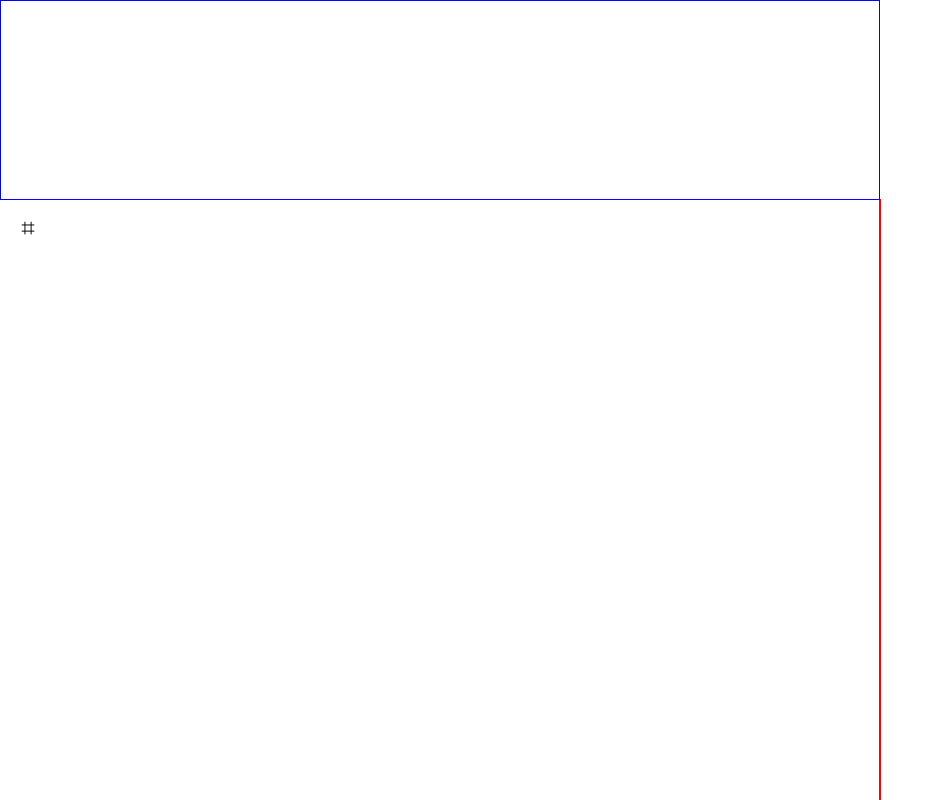
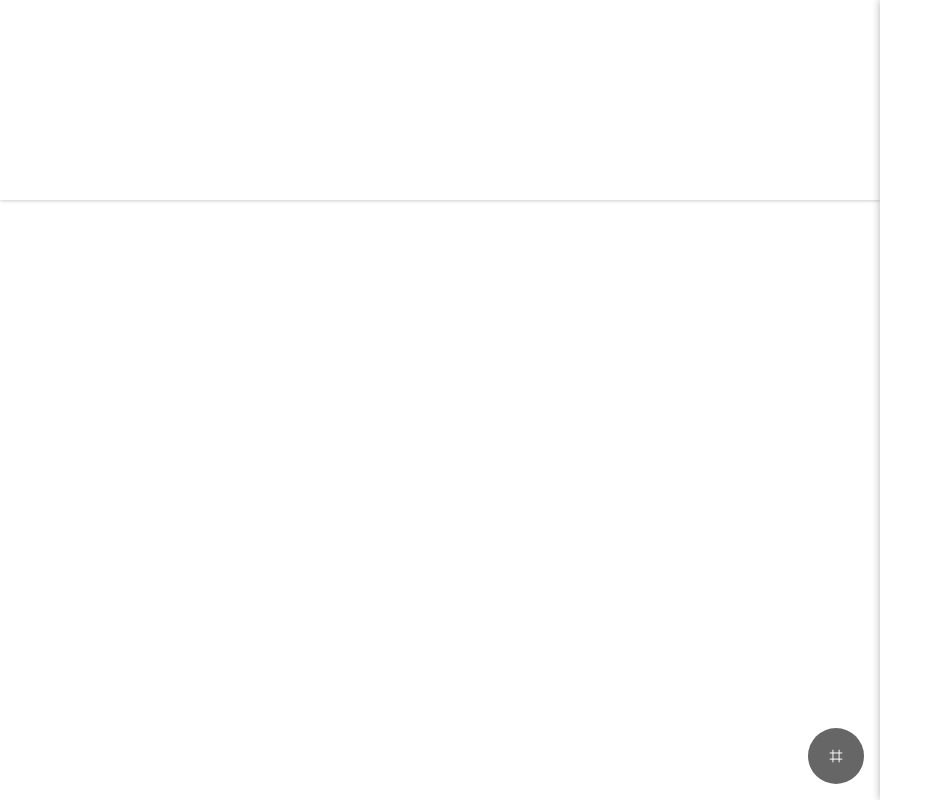
Before and after one commit to Alexander-Prime/indexed-image-editor, a React app: page / in a window 1280 px wide. Shown: the whole page, without its empty margins (0-944 px from the left). Built offline with nearby package versions, Linux system fonts and the light colour scheme.

Commit message:
Add backgrounds and shadows to panel-level components
Also unassume some earlier styles

```diff
--- a/src/components/organisms/CanvasView/CanvasView.scss
+++ b/src/components/organisms/CanvasView/CanvasView.scss
@@ -1,4 +1,12 @@
 .canvasView {
-  outline: solid 1px red;
   grid-area: canvas;
+  position: relative;
+
+  &-gridToggle {
+    background: rgba(0, 0, 0, 0.6);
+    color: #fff;
+    position: absolute;
+    right: 16px;
+    bottom: 16px;
+  }
 }
--- a/src/components/organisms/Sidebar/Sidebar.scss
+++ b/src/components/organisms/Sidebar/Sidebar.scss
@@ -1,4 +1,6 @@
 .sidebar {
-  outline: solid 1px green;
   grid-area: sidebar;
+  z-index: 200;
+  box-shadow: 0 0 8px rgba(0, 0, 0, 0.3);
+  background: white;
 }
--- a/src/components/organisms/StripView/StripView.scss
+++ b/src/components/organisms/StripView/StripView.scss
@@ -1,4 +1,6 @@
 .stripView {
-  border: solid 1px blue;
   grid-area: strip;
+  z-index: 100;
+  box-shadow: 0 0 4px rgba(0, 0, 0, 0.3);
+  background: white;
 }
```
